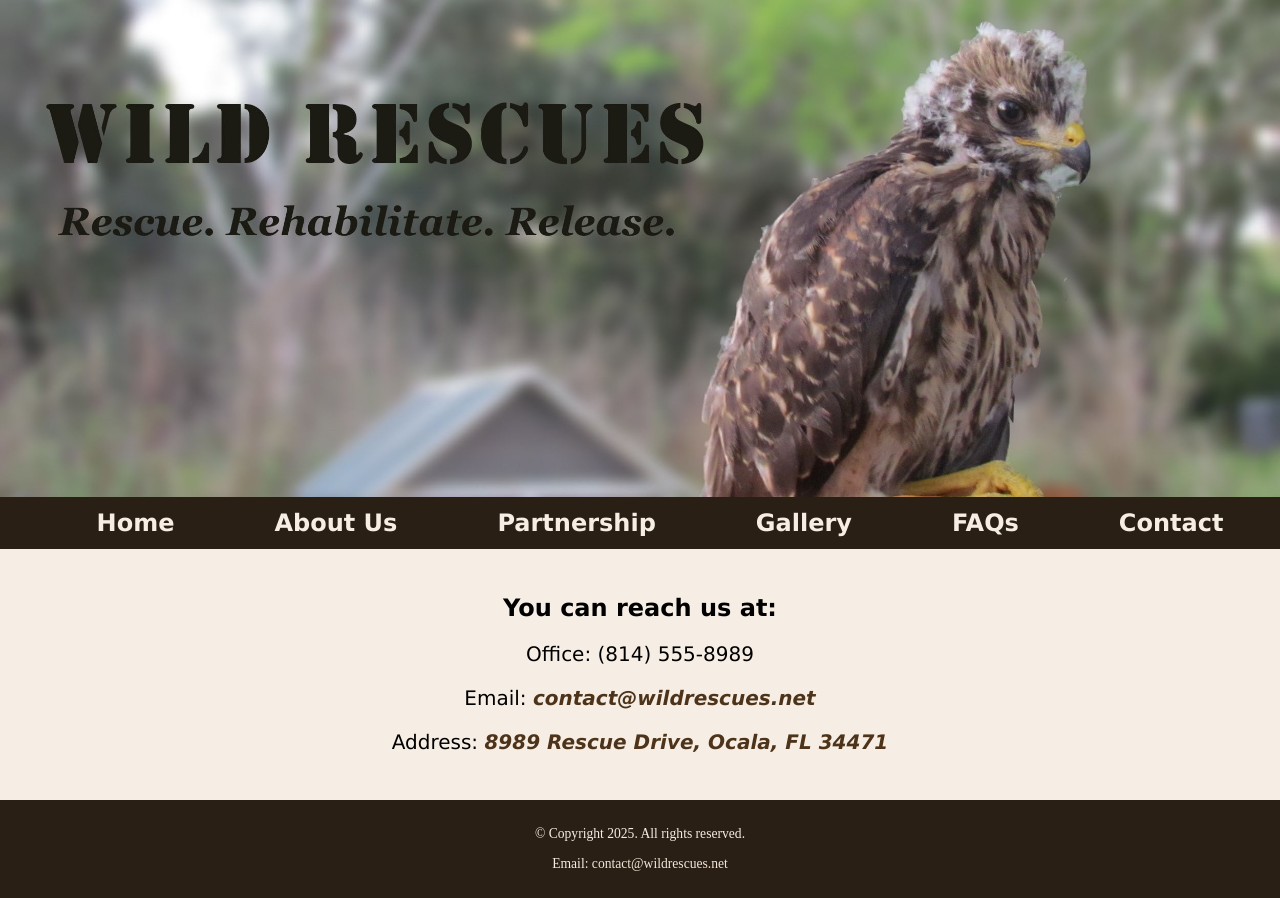
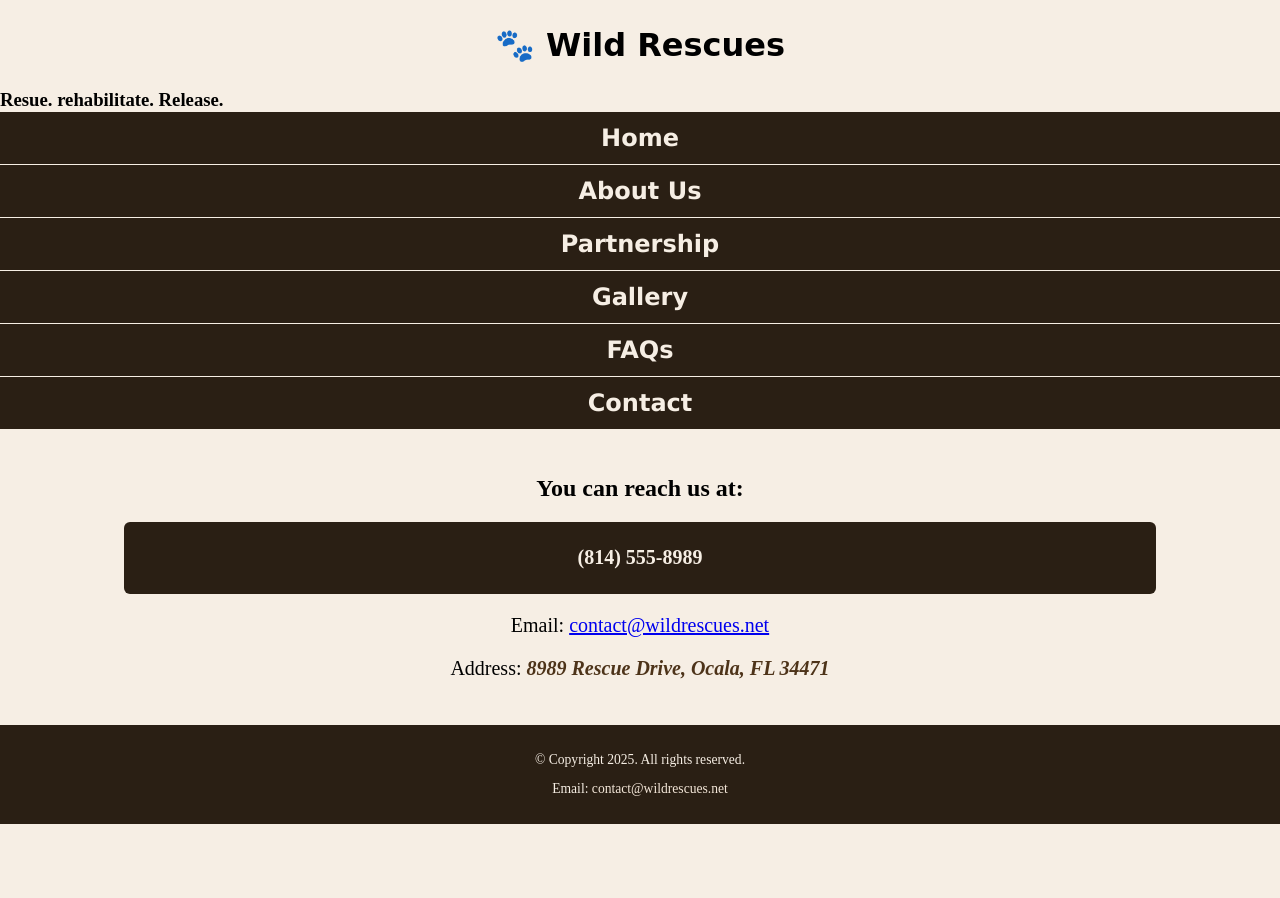
Before and after one commit to DavidNichols1/ISMG-2800, a plain HTML site: page Course project/WildRescues/contact.html in a window 1280 px wide. After the commit the page ends 824 px from the top, so only its background shows below. Drawn offline with Linux system fonts and the light colour scheme.

Commit message:
course project 5

```diff
--- a/week 7/StrikeAChord/css/styles.css
+++ b/Course project/StrikeAChord/css/styles.css
@@ -1,11 +1,11 @@
 /*
   Author: David Nichols
   File Name: styles.css
-  Date: 10/03/2025
+  Date: 10/14/2025
 */
 
 /* CSS Reset */
-body, header, nav, main, footer, img, h1 {
+body, header, nav, main, footer, img, h1, ul {
     margin: 0;
     padding: 0;
     border: 0;
@@ -17,14 +17,18 @@ body, header, nav, main, footer, img, h1 {
     display: block;
   }
 
+  .tab-desk {
+    display: none;
+  }
+
   /* Style rules for header content */
   header {
     text-align: center;
-    font-size: 3em;
+    font-size: 1.5em;
     color: #373684;
   }
   header h1 {
-    font-style: italic;
+    font-family: 'Dm Serif Display', serif;
   }
 
   /* Style rules for navigation area */
@@ -33,12 +37,11 @@ body, header, nav, main, footer, img, h1 {
   }
   nav ul {
     list-style-type: none;
-    margin: 0;
     text-align: center;
   }
   nav li {
-    display: inline-block;
-    font-size: 2em;
+    display: block;
+    border-top: 1px solid #e5e9fc;
   }
   nav li a {
     display: block;
@@ -53,13 +56,13 @@ body, header, nav, main, footer, img, h1 {
     padding: 2%;
     background-color: #e5e9fc;
     overflow: auto;
-    font-family: Verdana, Arial, sans-serif;
+    font-family: 'Roboto', sans-serif;
   }
   main p {
     font-size: 1.25em;
   }
   .action {
-    font-size: 1.75em;
+    font-size: 1.25em;
     color: #373684;
     font-weight: bold;
   }
@@ -67,7 +70,6 @@ body, header, nav, main, footer, img, h1 {
   /* Style rules for lessons content */
   #piano, #guitar, #violin {
     width: 29%;
-    float: left;
     margin: 0 2%;
   }
   #info {
@@ -76,20 +78,51 @@ body, header, nav, main, footer, img, h1 {
     padding: 1% 2%;
   }
 
+  #info ul {
+    margin-left: 10%;
+  }
+
+  .round {
+    border-radius: 8px;
+  }
+
   /* Style rules for contact content */
   #contact {
     text-align: center;
   }
-  #contact a {
+
+  #contact .email-link {
     color: #4645a8;
     text-decoration: none;
     font-weight: bold;
   }
+
+
   .map {
     border: 5px solid #373684;
+    width: 95%;
+    height: 50%;
   }
 
   /* Style rules for footer content */
+
+  .tel-link {
+    background-color: #373684;
+    padding: 2%;
+    margin: 0 auto;
+    width: 80%;
+    text-align: center;
+    border-radius: 5px;
+  }
+
+  .tel-link a {
+    color: #fff;
+    text-decoration: none;
+    font-size: 1.5em;
+    display: block;
+  }
+
+
   footer {
     text-align: center;
     font-size: 0.65em;
--- a/week 7/WildRescues/contact.html
+++ b/Course project/WildRescues/contact.html
@@ -8,16 +8,22 @@
 <head>
   <meta charset="utf-8">
   <title>Contact | Wild Rescues</title>
-  <meta name="viewport" content="width=device-width, initial-scale=1">
-  <!-- Phase 04: link to external style sheet -->
+  <meta name="viewport" content="width=device-width, initial-scale=1.0">
   <link rel="stylesheet" href="css/styles.css">
+  <link href="https://fonts.googleapis.com/css?family=DM+Serif+Display:400i|Roboto&display=swap" rel="stylesheet">
 </head>
 <body>
   <header>
-    <!-- Phase 04: replace text header with clickable hawk image -->
-    <a href="index.html">
-      <img src="images/baby-hawk.jpg" alt="rescued baby hawk">
-    </a>
+    <div class="tab-desk">
+      <a href="index.html">
+        <img src="images/baby-hawk.jpg" alt="rescued baby hawk" class="round">
+      </a>
+    </div>
+
+    <div class="mobile">
+      <h1>&#128062; Wild Rescues</h1>
+      <h3>Resue. rehabilitate. Release.</h3>
+    </div>
   </header>
 
   <nav>
@@ -34,9 +40,11 @@
   <main>
     <div id="contact">
       <h2>You can reach us at:</h2>
-      <p>Office: (814) 555-8989</p>
+      <p class="tel-link round">
+        <a href="tel:8145558989">
+        (814) 555-8989</a></p>
       <p>Email:
-        <a class="link" href="mailto:contact@wildrescues.net">
+        <a class="email-link" href="mailto:contact@wildrescues.net">
           contact@wildrescues.net
         </a>
       </p>
--- a/week 7/WildRescues/css/styles.css
+++ b/Course project/WildRescues/css/styles.css
@@ -5,10 +5,32 @@
 */
 
 /* CSS Reset */
-body, header, nav, main, footer, img, h1, h3 {
+body, header, nav, main, footer, img, h1, h3, ul {
     margin: 0;
     padding: 0;
     border: 0;
+  }
+
+  /* mobile*/
+  .mobile {
+    display: block;
+  }
+
+  .mobile h1, .mobileh3 {
+    padding: 2%;
+    text-align: center;
+  }
+
+  .mobile h1 {
+    font-family: 'Emlema One', cursive;
+  }
+
+  .mobile h3 {
+    font-family: 'Lora', serif;
+  }
+
+  .tab-desk {
+    display: none;
   }
 
   /* Style rules for body and images */
@@ -26,15 +48,16 @@ body, header, nav, main, footer, img, h1, h3 {
   }
   nav ul {
     list-style-type: none;
-    margin: 0;
     text-align: center;
   }
   nav li {
-    display: inline-block;
+    display: block;
+    border-top: 0.5px solid #f6eee4;
     font-size: 1.5em;
     font-family: Geneva, Arial, sans-serif;
     font-weight: bold;
   }
+
   nav li a {
     display: block;
     color: #f6eee4;
@@ -45,7 +68,7 @@ body, header, nav, main, footer, img, h1, h3 {
   /* Style rules for main content */
   main {
     padding: 2%;
-    font-family: Verdana, Arial, sans-serif;
+    font-family: 'Lora', serif;
   }
   main p {
     font-size: 1.25em;
@@ -69,6 +92,15 @@ body, header, nav, main, footer, img, h1, h3 {
     font-weight: bold;
     text-align: center;
   }
+
+  .round {
+    border-radius: 6px;
+  }
+
+  #info ul {
+    margin-left: 10%;
+  }
+
   #contact {
     text-align: center;
   }
@@ -85,3 +117,22 @@ body, header, nav, main, footer, img, h1, h3 {
     color: #f3e6d8;
     text-decoration: none;
   }
+
+  .tel-link {
+    background-color: #2a1f14;
+    padding: 2%;
+    width: 80%;
+    margin: 0 auto;
+  }
+
+  .tel-link a {
+    color: #f6eee4;
+    text-decoration: none;
+    font-weight: bold;
+  }
+
+  #contact .email-Link {
+    color: #4d3319;
+    text-decoration: none;
+    font-weight: bold;
+  }
```
Also changed, not shown: Course project/StrikeAChord/contact.html (renamed from week 7/StrikeAChord/contact.html, +7 -6 lines), Course project/StrikeAChord/index.html (renamed from week 7/StrikeAChord/index.html, +2 -1 lines), Course project/StrikeAChord/lessons.html (renamed from week 7/StrikeAChord/lessons.html, +5 -5 lines), Course project/WildRescues/Index.html (renamed from week 7/WildRescues/Index.html, +13 -7 lines), Course project/WildRescues/about.html (renamed from week 7/WildRescues/about.html, +13 -7 lines), Course project/StrikeAChord/images/child-guitar.jpg (renamed from week 7/StrikeAChord/images/child-guitar.jpg), Course project/StrikeAChord/images/music-notes.png (renamed from week 7/StrikeAChord/images/music-notes.png), Course project/StrikeAChord/images/piano-lesson.jpg (renamed from week 7/StrikeAChord/images/piano-lesson.jpg), Course project/StrikeAChord/images/woman-violin.jpg (renamed from week 7/StrikeAChord/images/woman-violin.jpg), Course project/WildRescues/images/baby-hawk.jpg (renamed from week 7/WildRescues/images/baby-hawk.jpg), Course project/WildRescues/images/baby-raccoons.jpg (renamed from week 7/WildRescues/images/baby-raccoons.jpg), Course project/WildRescues/images/tortoise.jpg (renamed from week 7/WildRescues/images/tortoise.jpg), 4 other files.
